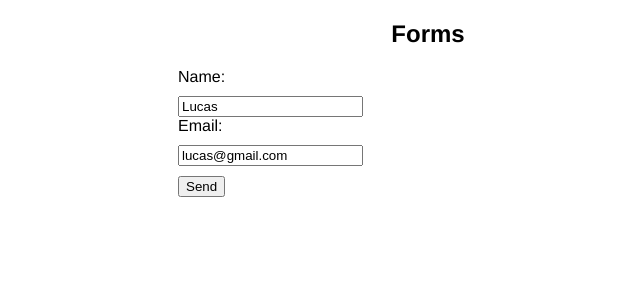
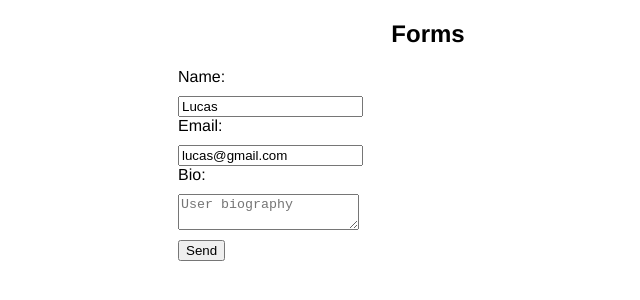
Before and after one commit to Lucas31394/React-Udemy, a React (Vite) app in the folder 5_forms/: page / in a window 1280 px wide. Shown: the top 300 px of the page, without its empty margins (212-852 px from the left). Built offline with nearby package versions, Linux system fonts and the light colour scheme.

Commit message:
using the tag textarea

```diff
--- a/5_forms/src/components/MyForm.jsx
+++ b/5_forms/src/components/MyForm.jsx
@@ -5,6 +5,7 @@
     //Data management
     const[name, setName] = useState(user ? user.name : "");
     const[email, setEmail] = useState(user ? user.email : "");
+    const[bio, setBio] = useState("");
 
     const handleName = (e) => {
         setName(e.target.value)
@@ -16,9 +17,10 @@
     const handleSubmit = (e) => {
         e.preventDefault();
         console.log("Sending the form...")
-        console.log(name, email);
+        console.log(name, email, bio);
         setName("");
         setEmail("");
+        setBio("");
     };
 
   return (
@@ -34,6 +36,10 @@
                 <span>Email: </span>
                 <input type="text" name="email" placeholder="Type your e-mail." onChange={(e) => setEmail(e.target.value)} value={email} />
             </label>
+            <label>
+                <span>Bio: </span>
+                <textarea name="bio" placeholder="User biography" onChange={(e) => setBio(e.target.value)} value={bio}></textarea>
+            </label>
             <input type="submit" value="Send"/>
         </form>
     </div>
```
